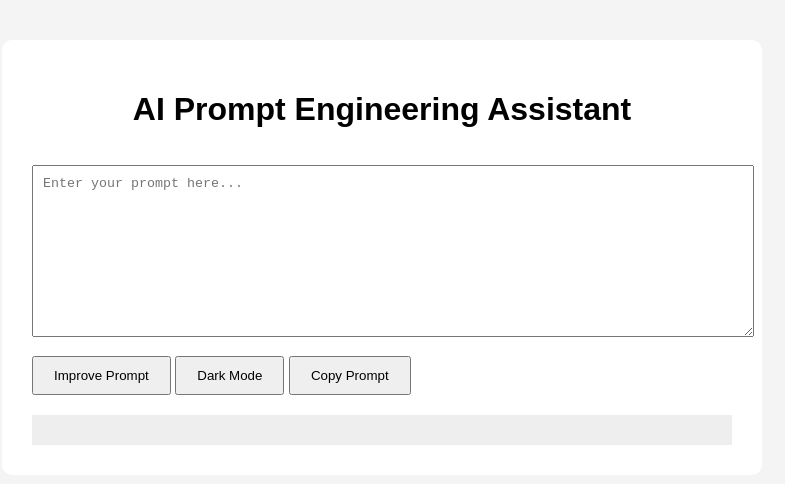
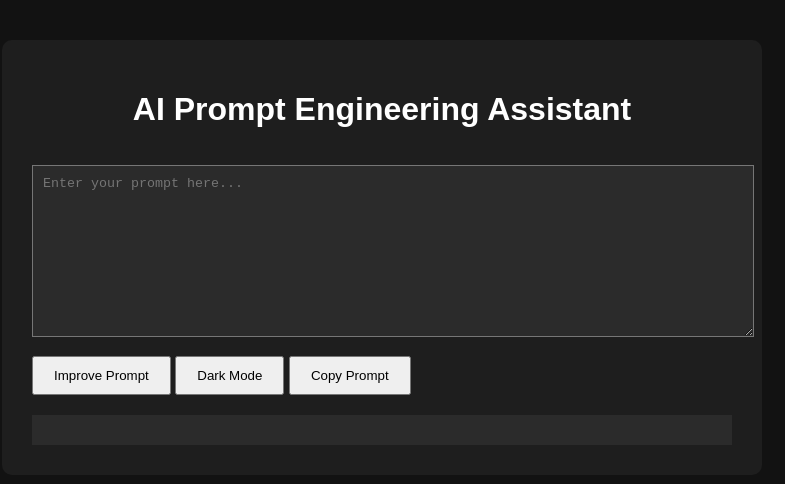
Before and after one commit to aryanrajbth/foundation-project, a plain HTML site: page index.html in a window 1280 px wide. Both pictures are taken after a click on the button "Dark Mode". Shown: the whole page, without its empty margins (258-1043 px from the left). Drawn offline with Linux system fonts and the light colour scheme.

Commit message:
Implement dark mode styles in style.css
Add dark mode styles for background and text colors.

```diff
--- a/style.css
+++ b/style.css
@@ -35,3 +35,21 @@ button {
     padding: 15px;
     background: #eee;
 }
+.dark-mode {
+    background-color: #121212;
+    color: #ffffff;
+}
+
+.dark-mode .container {
+    background-color: #1e1e1e;
+}
+
+.dark-mode textarea {
+    background-color: #2b2b2b;
+    color: #ffffff;
+}
+
+.dark-mode #result {
+    background-color: #2b2b2b;
+    color: #ffffff;
+}
```
